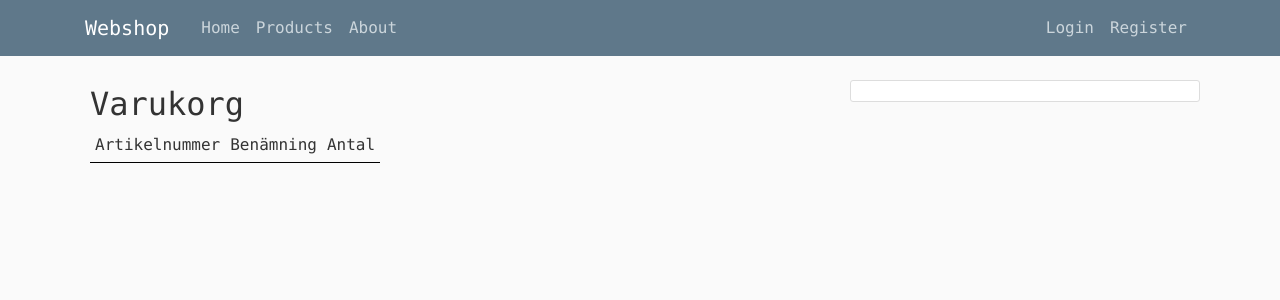
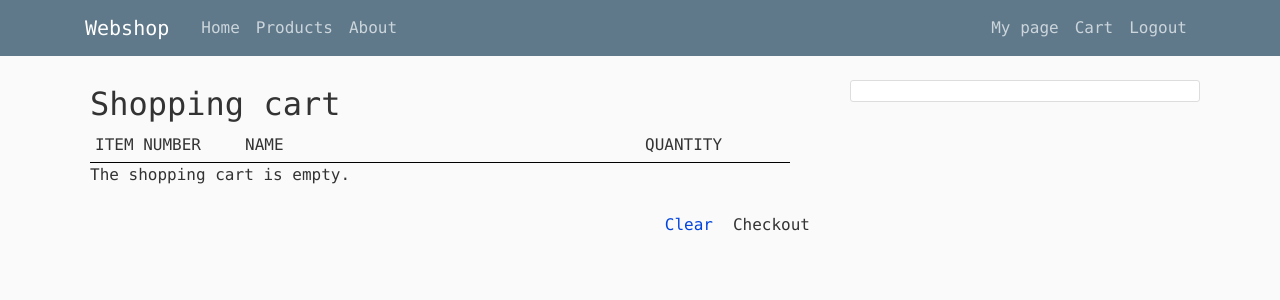
Before and after one commit to jol95/D0018E_group30_lab, a Flask app: page /cart in a window 1280 px wide. Shown: the top 300 px of the page. Run offline with Flask 2, Linux system fonts and the light colour scheme; the visitor is signed in with stand-in values (Sample User, id 1); data comes from the database, SQL or seed files in the repository; data that the repository does not hold is empty; some libraries are stand-ins or nearby versions.

Commit message:
cart done

```diff
--- a/SQLfunctions.py
+++ b/SQLfunctions.py
@@ -28,6 +28,19 @@ def getRow(table, condition):
     cur.close()
     return result
 
+# INNER JOIN FUNCTION
+def innerJoin(table, attr, join, condition):
+    # check if condition is set
+    query = 'SELECT '+attr+' FROM '+join
+    if condition:
+        query = 'SELECT '+attr+' FROM ('+table+' INNER JOIN '+join+') WHERE '+condition
+    cur = mysql.cursor()
+    cur.execute(query)
+    result = cur.fetchall()
+    cur.close()
+    return result
+
+
 # Insert row into a table with sepcified attributes
 def insertTo(table, attr, values):
     query = 'INSERT INTO '+table+' ('+attr+') VALUES ('+values+')'
@@ -46,6 +59,15 @@ def updateIn(table, column, value, condition):
     cur.close()
     return query
 
+# delete from given tabel with specified condition
+def deleteFrom(table, condition):
+    query = 'DELETE FROM '+table+' WHERE '+condition
+    cur = mysql.cursor()
+    cur.execute(query)
+    mysql.commit()
+    cur.close()
+    return query
+
 
 # Check if post exists in given table based on condition
 def exist(table, condition):
--- a/app.py
+++ b/app.py
@@ -1,6 +1,7 @@
 #-*- coding: -utf-8 -*-
 # installed libs
 from flask import Flask, render_template, request, session, flash, redirect, url_for
+from flask_mysqldb import MySQL
 
 # created libs
 from SQLfunctions import *
@@ -10,16 +11,23 @@ from forms import *
 app = Flask(__name__)
 app.secret_key = "abc"
 
+app.config['MYSQL_HOST'] = 'localhost'
+app.config['MYSQL_USER'] = 'root'
+app.config['MYSQL_PASSWORD'] = 'Choss!95'
+app.config['MYSQL_DB'] = 'webshop'
+
+mysql = MySQL(app)
+
 ## REGISTER PAGE ##
 @app.route("/register", methods=['GET', 'POST'])
 def register():
     form = RegistrationForm()
     if form.validate_on_submit():
-####
-#TODO: SQL insert form data into customer table
-####
-        flash(f'Account created for {form.email.data}!', 'success')
-        return redirect(url_for('index'))
+        cur = mysql.connection.cursor()
+        cur.execute('INSERT INTO customers (firstname,lastname,email, password, address, postcode, country, phoneno) VALUE(%s,%s,%s,%s,%s,%s,%s, %s)', (form.first_name.data,form.last_name.data,form.email.data,form.password.data,form.home_address.data,form.post_code.data,form.country.data,form.phone_number.data ))
+        mysql.connection.commit()
+        #flash(f'Account created for {form.email.data}!', 'success')
+        return redirect(url_for('/'))
     return render_template('register.html', form=form)
 
 
@@ -81,21 +89,54 @@ def addtocart():
     flash('Product has been added to the shopping cart.')
     return redirect('/product?id='+prodID)
 
-
-#TODO: Skapa en sida som visar alla poster i kundvagnen
+## CART PAGE ##
 @app.route('/cart')
 def cart():
     # redirect user to login page if not logged in
     if 'userid' not in session:
         flash('Please log in or create an account.')
         return redirect('/login')
-    cart = getTable('cart')
-    return render_template('cart.html', cart = cart)
+    attr = 'cart.prodID, products.name, cart.qty'
+    join = 'products ON cart.prodID = products.prodID'
+    cond = 'cart.custID = 1891'
+    cart = innerJoin('cart', attr, join, cond)
+    lenofcart = len(cart)
+    return render_template('cart.html', cart = cart, lenofcart=lenofcart)
+
+## UPDATE CART FUNCTION ##
+@app.route('/updatecart')
+def updatecart():
+    # redirect user to login page if not logged in
+    if 'userid' not in session:
+        flash('Please log in or create an account.')
+        return redirect('/login')
+
+    custID = str(session['userid'])  # temporary customer ID (unregistred user)
+    prodID = str(request.args.get('id')) # productID
+    qty = str(request.args.get('qty'))   # quantity
+    cond = 'custID = '+custID+' AND prodID = '+prodID   # insert/update condition
+    updateIn('cart', 'qty', qty, cond)
+    return redirect('/cart')
+
+## CLEAR CART FUNCTION ##
+@app.route('/clearcart')
+def clearcart():
+    # redirect user to login page if not logged in
+    if 'userid' not in session:
+        flash('Please log in or create an account.')
+        return redirect('/login')
+
+    deleteFrom('cart', 'custID='+str(session['userid']))
+    return redirect('/cart')
+
+@app.route('/confirmclear')
+def confirmclear():
+    return redirect('/cart', confirm = 1)
 
 
 # länk för att cleara session
-@app.route('/ds')
-def dropsess():
+@app.route('/logout')
+def logout():
     session.clear()
     return redirect('/')
 
--- a/forms.py
+++ b/forms.py
@@ -4,6 +4,8 @@ from wtforms.validators import DataRequired, Email, EqualTo, Length
 
 
 class RegistrationForm(FlaskForm):
+    first_name = StringField('First name', validators=[DataRequired()])
+    last_name = StringField('Last name', validators=[DataRequired()])
     email = StringField('Email', validators=[DataRequired(), Email()])
     password = PasswordField('Password', validators=[DataRequired()])
     confirm_password = PasswordField('Confirm Password', validators=[DataRequired(), EqualTo('password')])
--- a/static/css/cart.css
+++ b/static/css/cart.css
@@ -1,5 +1,5 @@
 /* TABLE HEAD */
-.thead {
+.header {
     font-size: 24pt;
 }
 
@@ -8,6 +8,7 @@
     display: box;
     padding 5px;
     width: 100%;
+    font: 11px, bold;
 }
 
 .titlerow > div {
@@ -16,10 +17,11 @@
     padding: 5px;
 }
 
-.t1 {
+.titlerow.t1 {
     widht: 500px;
 }
 
+/* ITEM ROWS */
 .itemrows {
     float: left;
     display: box;
@@ -30,3 +32,43 @@
     float: left;
     padding: 5px;
 }
+
+.col1 {
+    width: 150px;
+    margin: 0px;
+}
+
+.col2 {
+    width: 400px;
+    margin: 0px;
+}
+
+.col3 {
+    width: 100px;
+    margin: 0px;
+}
+
+.col4 {
+    width: 50px;
+    margin: 0px;
+}
+
+input.col3 {
+    width: 50px;
+}
+
+input.hidden {
+    display: none;
+}
+
+/* FOOTER */
+.footer {
+    width: 100%;
+    float: right;
+}
+
+.footer > div {
+    display: block;
+    padding: 10px;
+    float: right;
+}
--- a/templates/cart.html
+++ b/templates/cart.html
@@ -5,19 +5,39 @@
 {% endblock%}
 
 {% block content %}
-<div class="thead">Varukorg</div>
+<div class="header">Shopping cart</div>
 <div class="cartcontainer">
     <div class="titlerow">
-        <div class="t1">Artikelnummer</div>
-        <div>Benämning</div>
-        <div>Antal</div>
+        <div class="col1">ITEM NUMBER</div>
+        <div class="col2">NAME</div>
+        <div class="col3">QUANTITY</div>
+        <div class="col4">&nbsp;</div>
     </div>
+    {% if lenofcart <= 0:%}
+        <p>The shopping cart is empty.</p>
+    {% endif %}
     {% for items in cart: %}
     <div class="itemrows">
-        <div>{{items.1}}</div>
-        <div></div>
-        <div>{{items.3}}</div>
+        <div class="col1">{{items.0}}</div>
+        <div class="col2">{{items.1}}</div>
+        <div class="col3">
+            <form action="{{ url_for('updatecart') }}">
+                <input name="qty" value="{{items.2}}" class="col3" type="text">
+                <input name="id" value="{{items.0}}" class="hidden" type="text">
+        </div>
+        <div class="col4"><input type="submit" value="Update"></form></div>
     </div>
     {% endfor %}
 </div>
+<div class="footer">
+    <div>Checkout</div>
+    <div>
+        {# Prompt confim before clearing #}
+        {% if confirm: %}
+        Are you sure?
+        {% else: %}
+        <a href="/clearcart">Clear</a>
+        {% endif %}
+    </div>
+</div>
 {% endblock %}
--- a/templates/layout.html
+++ b/templates/layout.html
@@ -35,8 +35,14 @@
             </div>
             <!-- Navbar Right Side -->
             <div class="navbar-nav">
-              <a class="nav-item nav-link" href="/login">Login</a>
+              {% if 'userid' in session: %}
+              <a class="nav-item nav-link" href="/login">My page</a>
+              <a class="nae-item nav-link" href="/cart">Cart</a>
+              <a class="nav-item nav-link" href="{{ url_for('logout')}}">Logout</a>
+              {% else: %}
+              <a class="nav-item nav-link" href="{{ url_for('login')}}">Login</a>
               <a class="nav-item nav-link" href="/register">Register</a>
+              {% endif %}
             </div>
           </div>
         </div>
```
Also changed, not shown: templates/register.html (+28 -0 lines).
